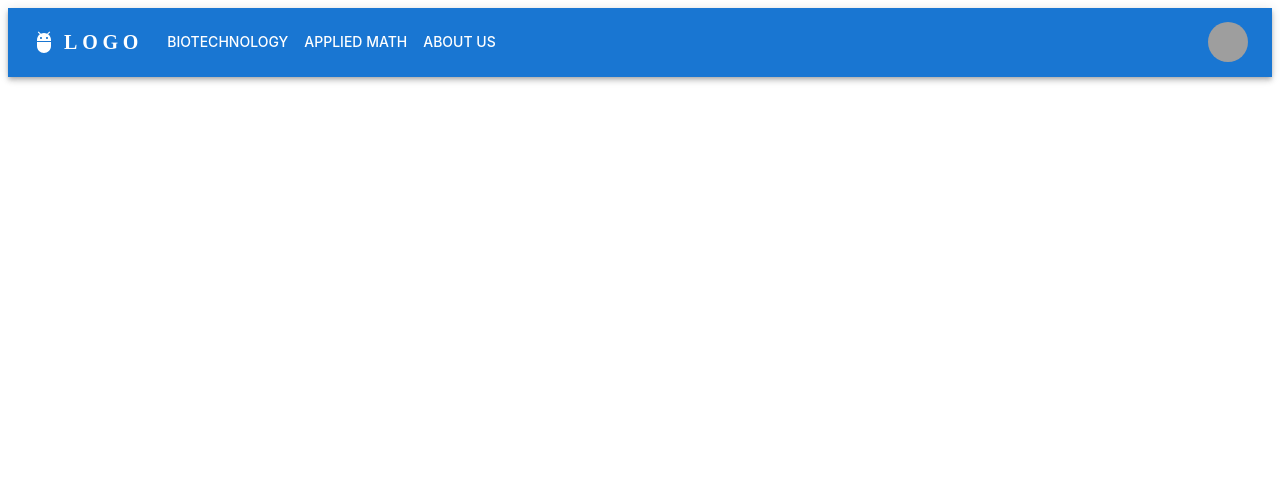
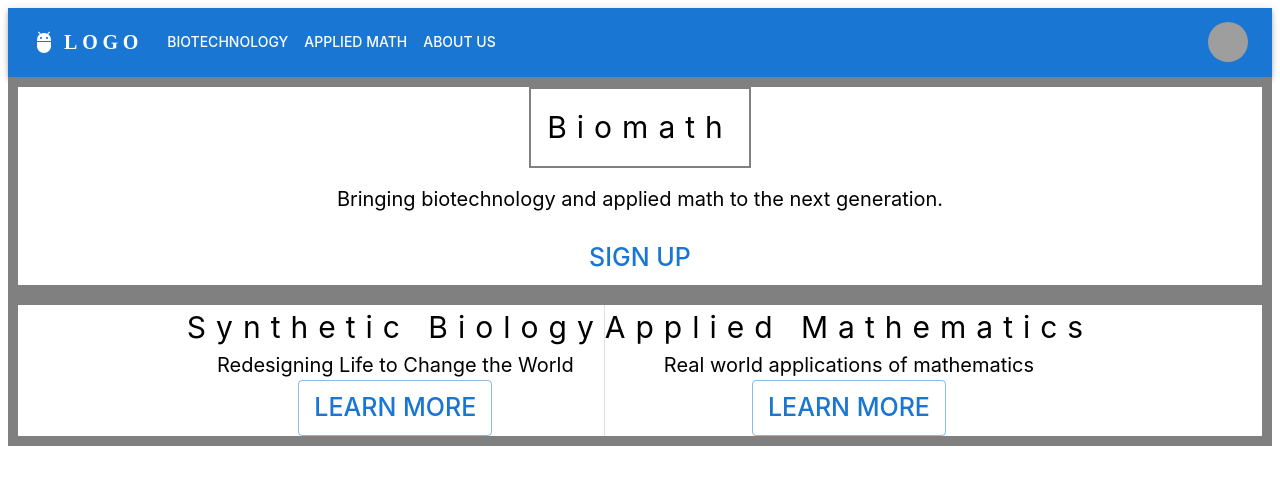
Before and after one commit to ranoodles/biomath-app2, a React (Create React App) app in the folder client/: page / in a window 1280 px wide. Shown: the top 484 px of the page. Built offline with nearby package versions, Linux system fonts and the light colour scheme; grey boxes are pictures that could not be loaded.

Commit message:
Made landing

```diff
--- a/client/package.json
+++ b/client/package.json
@@ -14,6 +14,8 @@
     "axios": "^1.4.0",
     "react": "^18.2.0",
     "react-dom": "^18.2.0",
+    "react-elastic-carousel": "^0.11.5",
+    "react-material-ui-carousel": "^3.4.2",
     "react-router-dom": "^6.14.1",
     "react-scripts": "5.0.1",
     "styled-components": "^5.3.11",
--- a/client/src/pages/Landing.jsx
+++ b/client/src/pages/Landing.jsx
@@ -1,10 +1,100 @@
-import React from 'react'
-import Nav from './website-constants/NavBar'
+import React from 'react';
+import Nav from './website-constants/NavBar';
+import { Box, Button, Typography, Container, Stack, Divider } from '@mui/material';
+import styled from 'styled-components';
+
+
+
+const BiomathText = styled(Typography)`
+  && {
+    display: flex;
+    justify-content: center;
+    align-items: center;
+    font-size: 30px;
+    letter-spacing: 10px;
+  }
+`;
+
+const DescriptionText = styled(Typography)`
+  && {
+    display: flex;
+    justify-content: center;
+    align-items: center;
+    font-size: 20px;
+  }
+`;
+
+const SignupButtonTop = styled(Button)`
+  && {
+    display: flex;
+    justify-content: center;
+    align-items: center;
+    font-size: 25px;
+  }
+`;
+
+const TitleStack = styled(Stack)`
+  && {
+    display: flex;
+    justify-content: center;
+    align-items: center;
+  }
+`;
+
+const SplitBoxesContainer = styled(Stack)`
+  && {
+    display: flex;
+    justify-content: center;
+    align-items: center;
+    font-size: 25px;
+  }
+`;
+
+const SubjectDescriptionStack = styled(Stack)`
+  && {
+    display: flex;
+    justify-content: center;
+    align-items: center;
+    font-size: 25px;
+  }
+`;
+
+const LearnMoreButton = styled(Button)`
+  && {
+    display: flex;
+    justify-content: center;
+    align-items: center;
+    font-size: 25px;
+  }
+`;
 
 export default function Landing() {
   return (
     <>
     <Nav />
+    <Box sx={{ border: '10px solid grey' }}>
+      <TitleStack spacing={2}>
+        <Box component="span" sx={{ p: 2, border: '2px solid grey' }}>
+          <BiomathText>Biomath</BiomathText>
+        </Box>
+        <DescriptionText>Bringing biotechnology and applied math to the next generation.</DescriptionText>
+        <SignupButtonTop>Sign Up</SignupButtonTop>
+      </TitleStack>
+    </Box>
+      <SplitBoxesContainer direction="horizontal" spacing={0} sx={{ border: '10px solid grey' }}   divider={<Divider orientation="vertical" flexItem />}>
+        <SubjectDescriptionStack>
+          <BiomathText>Synthetic Biology</BiomathText>
+          <DescriptionText>Redesigning Life to Change the World</DescriptionText>
+          <LearnMoreButton variant="outlined">Learn More</LearnMoreButton>
+        </SubjectDescriptionStack>
+        <SubjectDescriptionStack>
+          <BiomathText>Applied Mathematics</BiomathText>
+          <DescriptionText>Real world applications of mathematics</DescriptionText>
+          <LearnMoreButton variant="outlined">Learn More</LearnMoreButton>
+        </SubjectDescriptionStack>
+      </SplitBoxesContainer>
+      <SplitBoxesContainer>
+      </SplitBoxesContainer>
     </>
   )
 }
```
Also changed, not shown: 1 other file (tests, documents, lock files or other folders).
